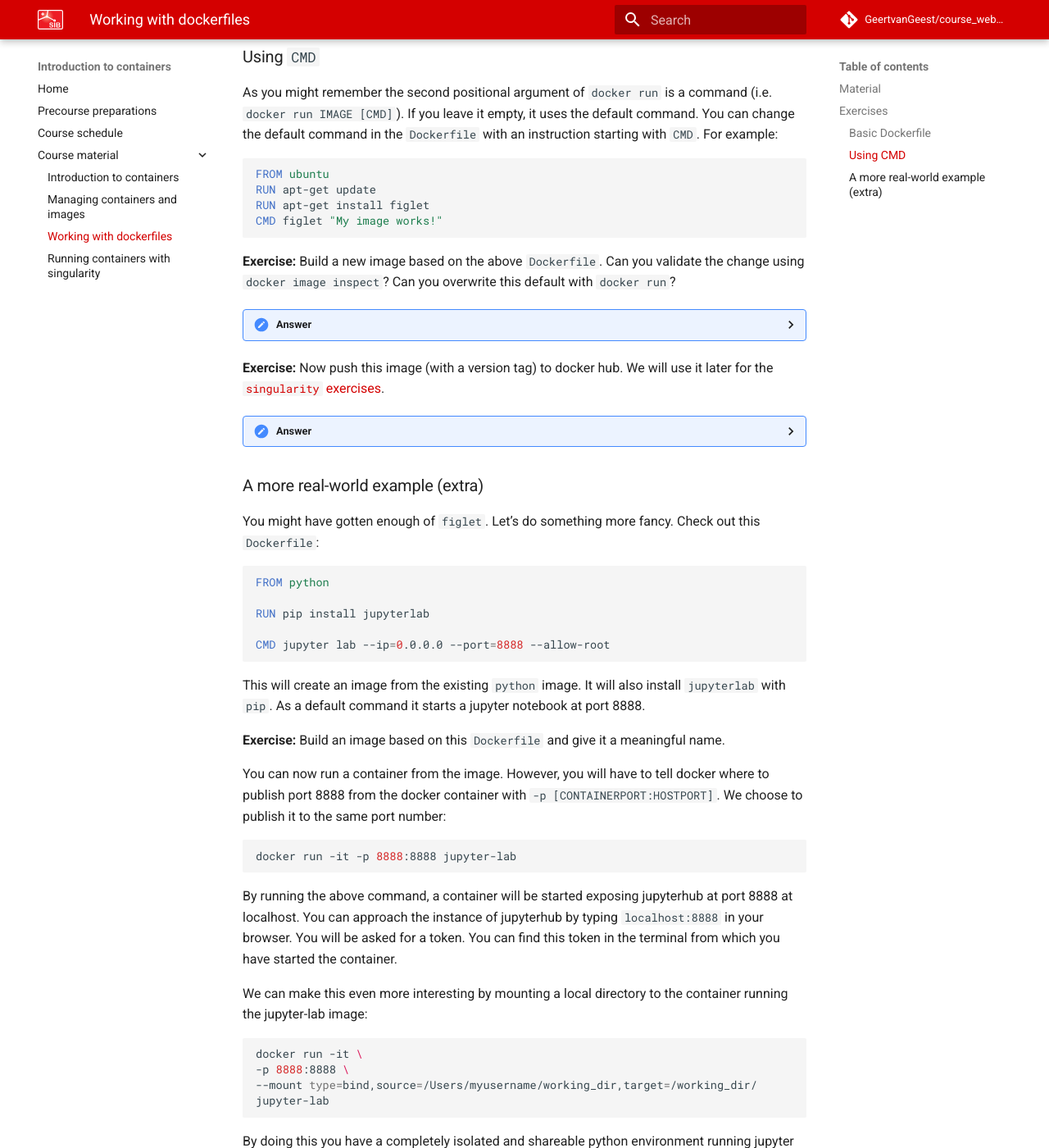
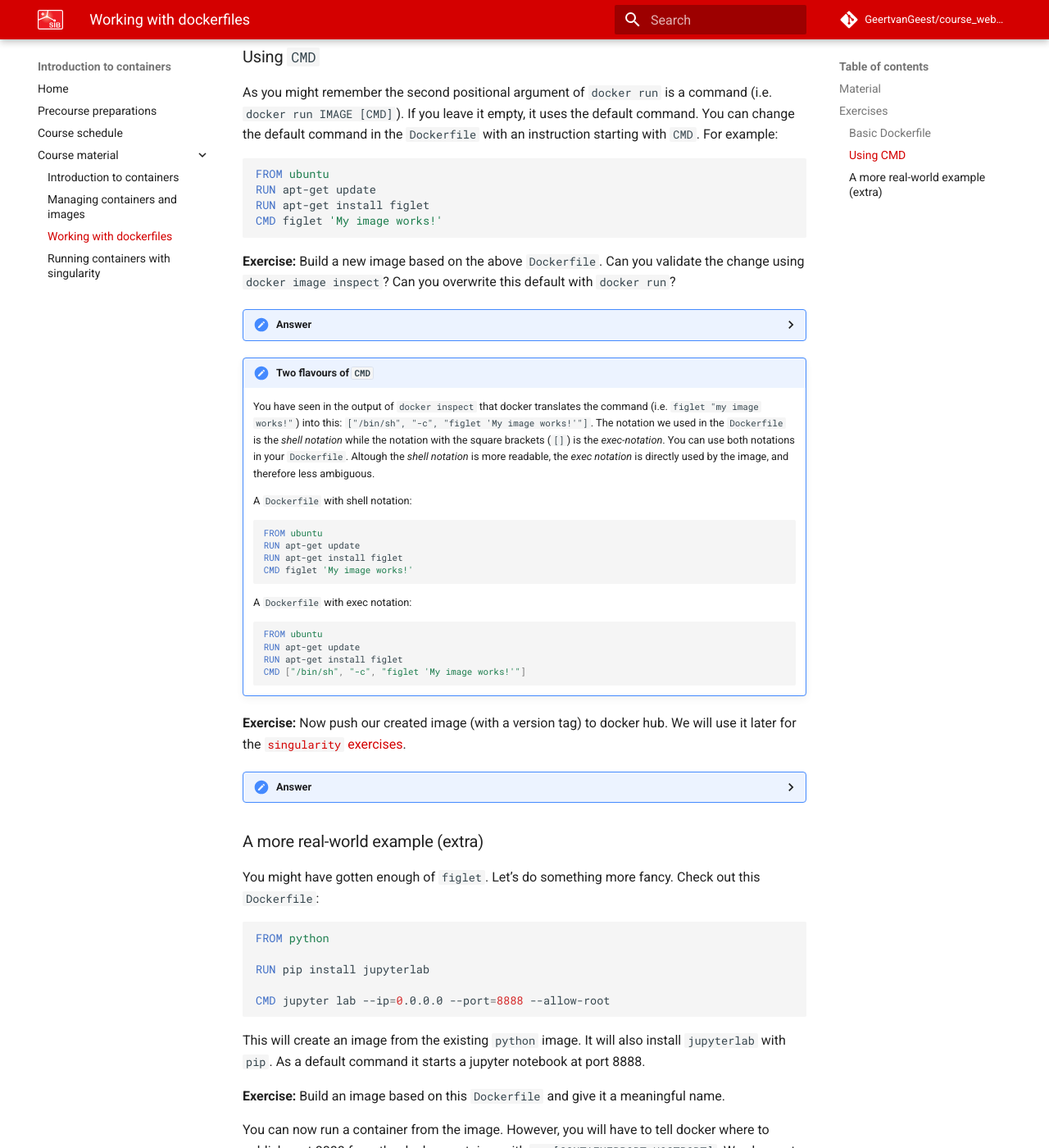
Before and after one commit to sib-swiss/containers-introduction-training, an MkDocs documentation site: the page built from docs/course_material/dockerfiles.md, in a window 1280 px wide and 1400 px high, scrolled down 1333 px. Shown: the whole window at 82% size. Built offline with MkDocs 1.6.1 and Material for MkDocs 9.7.7, drawn with Linux system fonts in a browser that asks for light colours; comment, search, counter and statistics services are not loaded.

Commit message:
improved exercises

````diff
--- a/docs/course_material/dockerfiles.md
+++ b/docs/course_material/dockerfiles.md
@@ -61,7 +61,7 @@ As you might remember the second positional argument of `docker run` is a comman
 FROM ubuntu
 RUN apt-get update
 RUN apt-get install figlet
-CMD figlet "My image works!"
+CMD figlet 'My image works!'
 ```
 
 **Exercise:** Build a new image based on the above `Dockerfile`. Can you validate the change using `docker image inspect`? Can you overwrite this default with `docker run`?
@@ -77,13 +77,13 @@ CMD figlet "My image works!"
 
     ```
     "Cmd": [
-                "/bin/sh",
-                "-c",
-                "figlet \"My image works!\""
-            ],
+        "/bin/sh",
+        "-c",
+        "figlet 'My image works!'"
+    ]
     ```
 
-    So the default command (`/bin/bash`) has changed to `figlet \"My image works!\"`
+    So the default command (`/bin/bash`) has changed to `figlet 'My image works!'`
 
     Running the image (with clean-up (`--rm`)):
 
@@ -105,7 +105,7 @@ CMD figlet "My image works!"
     And of course you can overwrite the default command:
 
     ```sh
-    docker run --rm ubuntu-figlet-df:v2 figlet "another text"
+    docker run --rm ubuntu-figlet-df:v2 figlet 'another text'
     ```
 
     Resulting in:
@@ -119,7 +119,26 @@ CMD figlet "My image works!"
 
     ```
 
-**Exercise:** Now push this image (with a version tag) to docker hub. We will use it later for the [`singularity` exercises](singularity.md).
+!!! note "Two flavours of `CMD`"
+    You have seen in the output of `docker inspect` that docker translates the command (i.e. `figlet "my image works!"`) into this: `["/bin/sh", "-c", "figlet 'My image works!'"]`. The notation we used in the `Dockerfile` is the *shell notation* while the notation with the square brackets (`[]`) is the *exec-notation*. You can use both notations in your `Dockerfile`. Altough the *shell notation* is more readable, the *exec notation* is directly used by the image, and therefore less ambiguous.
+
+    A `Dockerfile` with shell notation:
+    ```dockerfile
+    FROM ubuntu
+    RUN apt-get update
+    RUN apt-get install figlet
+    CMD figlet 'My image works!'
+    ```
+
+    A `Dockerfile` with exec notation:
+    ```dockerfile
+    FROM ubuntu
+    RUN apt-get update
+    RUN apt-get install figlet
+    CMD ["/bin/sh", "-c", "figlet 'My image works!'"]
+    ```
+
+**Exercise:** Now push our created image (with a version tag) to docker hub. We will use it later for the [`singularity` exercises](singularity.md).
 
 ??? done "Answer"
     ```sh
````
Also changed, not shown: docs/course_material/introduction_containers.md (+9 -4 lines), docs/course_material/managing_docker.md (+8 -5 lines), docs/index.md (+2 -0 lines), docs/precourse.md (+1 -1 lines), 1 other file.
